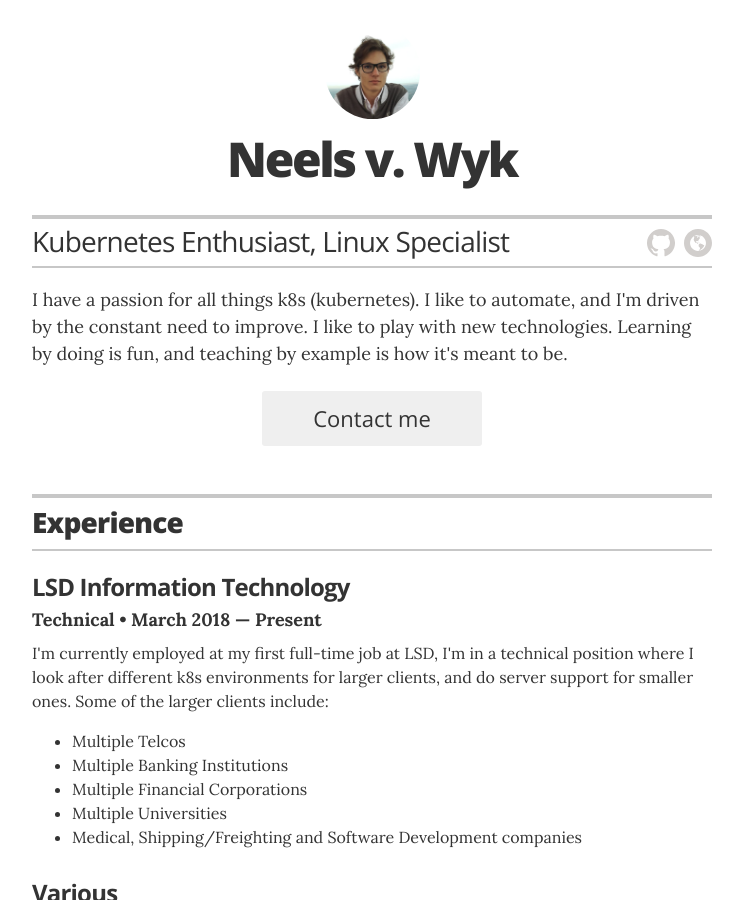
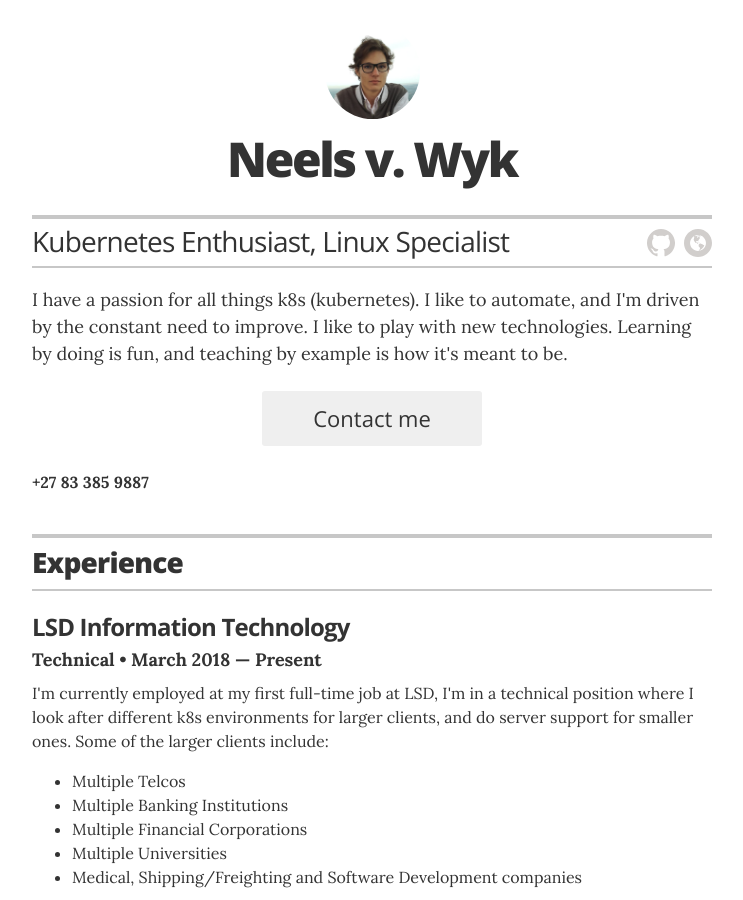
Before and after one commit to Neels-v-Wyk/Neels-v-Wyk.github.io, a Jekyll site: the page built from index.html, in a window 1280 px wide and 900 px high. Shown: the whole window, without its empty margins (268-1011 px from the left). Built offline with Jekyll 4.4.1, drawn with Linux system fonts in a browser that asks for light colours.

Commit message:
Added number

```diff
--- a/_layouts/resume.html
+++ b/_layouts/resume.html
@@ -41,6 +41,7 @@
 
         {% if site.resume_looking_for_work == 'yes' %}
         <a href="mailto:{{ site.resume_contact_email }}" class="contact-button no-print" itemprop="email">Contact me</a>
+	<p><b> +27 83 385 9887</b></p>
         {% elsif site.resume_looking_for_work == 'no' %}
         <a class="contact-button not-looking no-print">I'm not looking for work right now.</a>
         {% else %}
```
